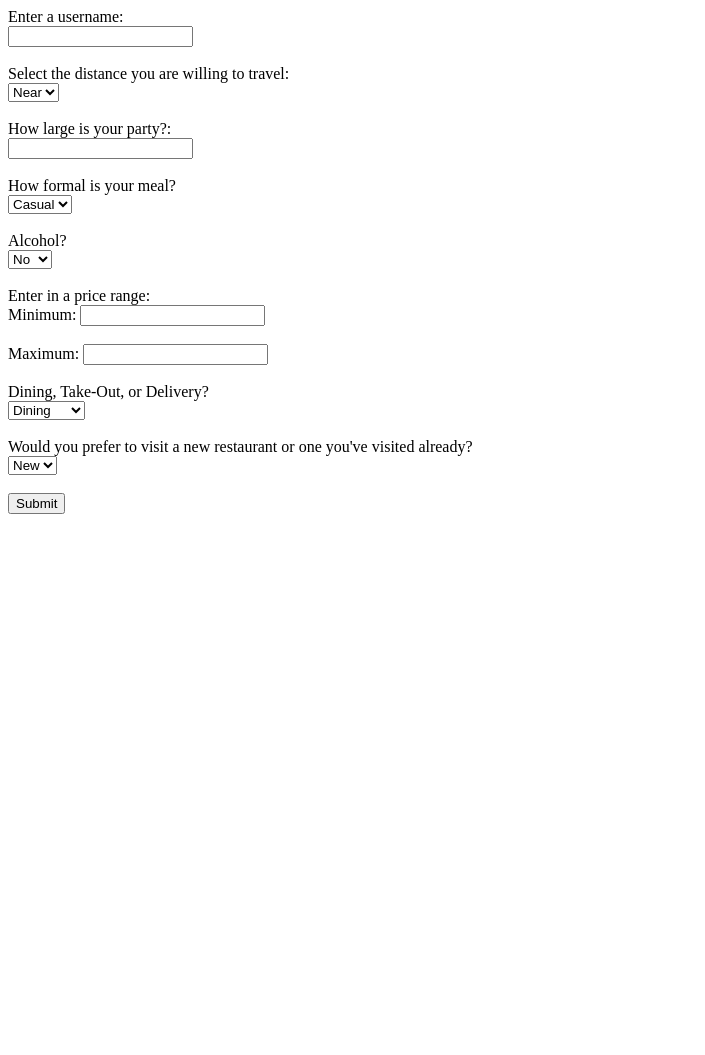
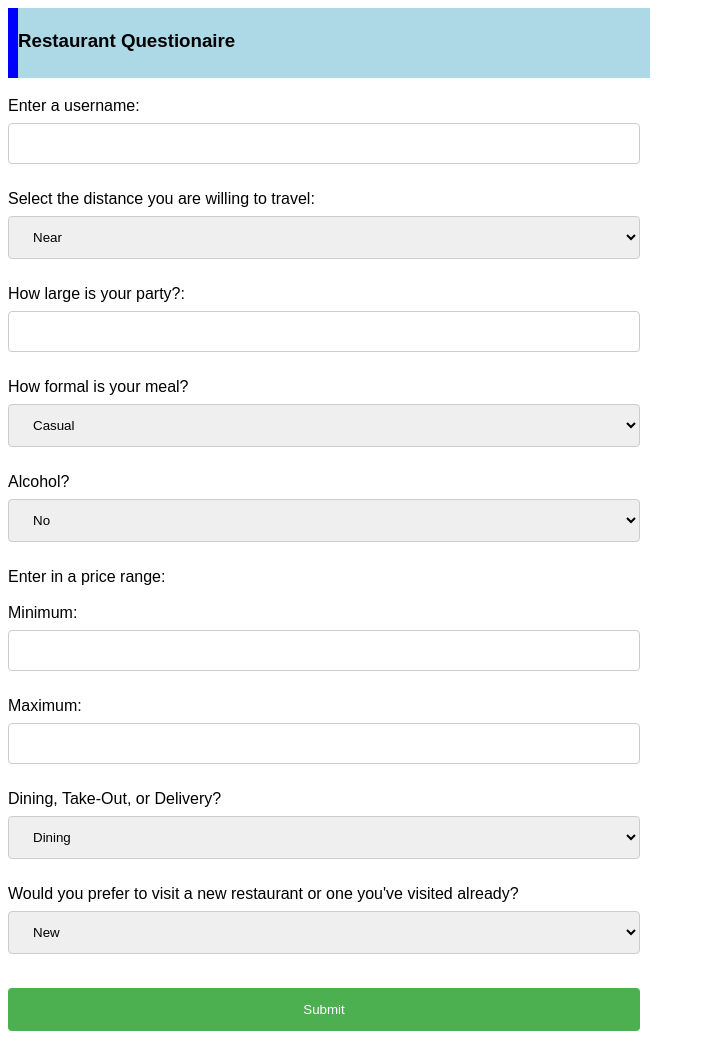
Before and after one commit to MJMendelsohn/Restaurant, a Flask app: template Flask/templates/survey.html in a window 1280 px wide. Shown: the whole page, without its empty margins (0-705 px from the left). Before the commit the page ends 514 px from the top, so only its background shows below. Run offline with Flask 2, Linux system fonts and the light colour scheme; the template is opened without the code that fills it, so the values that code supplies are empty.

Commit message:
Updated survey formatting

```diff
--- a/Flask/templates/survey.html
+++ b/Flask/templates/survey.html
@@ -1,17 +1,64 @@
 <html>
-<head><title>Questionaire</title></head>
+<head>
+<style>
+body {
+font-family: "Raleway", sans-serif;
+}
+
+h3{
+height: 70px;
+width: 50%;
+border-style: none none none solid;
+border-width: 10px;
+border-color: blue;
+background-color: lightblue;
+}
+input[type=text], select {
+font-family: "Raleway", sans-serif;
+    width: 50%;
+    padding: 12px 20px;
+    margin: 8px 0;
+    display: inline-block;
+    border: 1px solid #ccc;
+    border-radius: 4px;
+    box-sizing: border-box;
+}
+
+input[type=submit] {
+font-family: "Raleway", sans-serif;
+    width: 50%;
+    background-color: #4CAF50;
+    color: white;
+    padding: 14px 20px;
+    margin: 8px 0;
+    border: none;
+    border-radius: 4px;
+    cursor: pointer;
+}
+
+input[type=submit]:hover {
+    background-color: #45a049;
+}
+
+div {
+    border-radius: 5px;
+    background-color: #f2f2f2;
+    padding: 20px;
+}
+</style>
+<title>Questionaire</title></head>
 <body>
-
+<h3><br>Restaurant Questionaire</h3>
 <form action=/survey method="post">
-  Enter a username:<br>
+ Enter a username:<br>
   <input type="text" name="username">
   <br><br>
-Select the distance you are willing to travel:<br>
+Select the distance you are willing to travel: <br>
   <select name="distance">
     <option value="0">Near</option>
     <option value="1">Far</option>
   </select><br><br>
- How large is your party?:<br>
+How large is your party?: <br>
   <input type="text" name="partysize">
   <br><br>
 How formal is your meal?<br>
@@ -25,10 +72,10 @@ Alcohol?<br>
     <option value="0">No</option>
     <option value="1">Yes</option>
   </select><br><br>
-Enter in a price range: <br>
-Minimum:
+Enter in a price range: <br><br>
+Minimum: <br>
  <input type="text" name="minprice"> <br><br>
-Maximum:
+Maximum: <br>
  <input type="text" name="maxprice"><br><br>
 Dining, Take-Out, or Delivery? <br>
 <select name="delivery">
```
